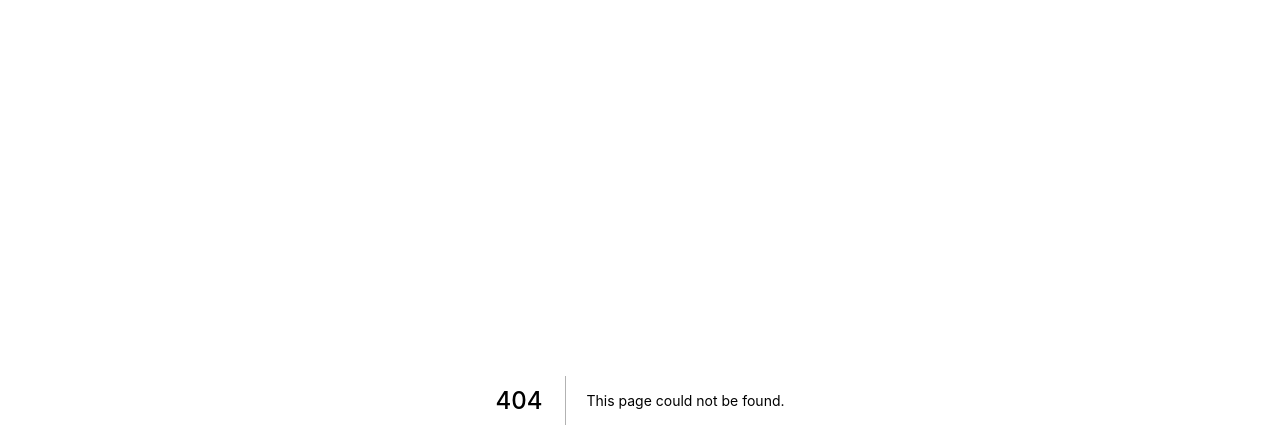
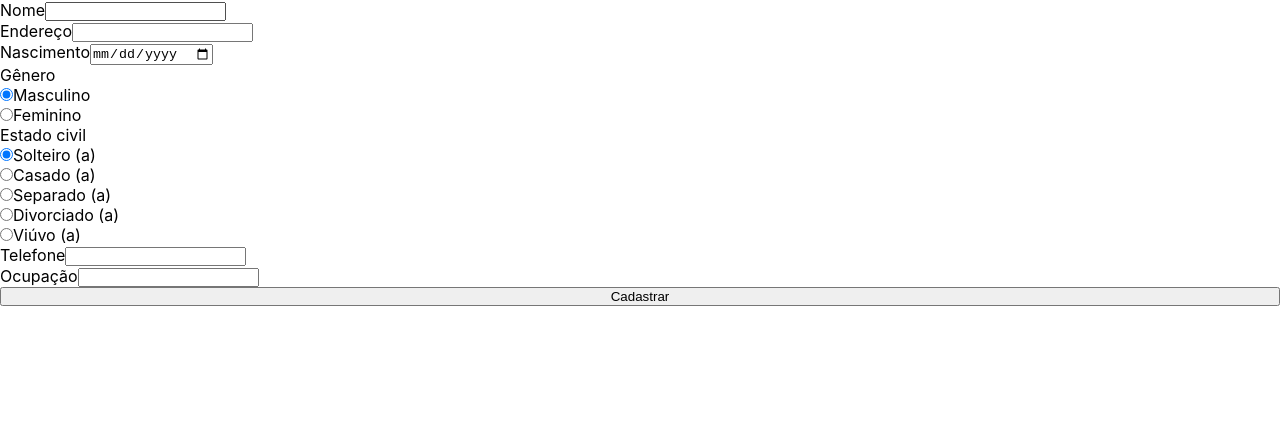
Before and after one commit to Panemiko/CRM, a Next.js app: page /client/register in a window 1280 px wide. Before the commit this address had no page. Shown: the top 448 px of the page. Built offline with nearby package versions, Linux system fonts and the light colour scheme.

Commit message:
feat(pages): add create client

```diff
--- /dev/null
+++ b/src/pages/client/register.js
@@ -0,0 +1,115 @@
+import React from 'react'
+import { useForm } from 'react-hook-form'
+import Page from '@components/Page'
+
+export default function ClientRegister() {
+    const { register, getValues } = useForm()
+
+    return (
+        <Page title='Cadastrar Cliente'>
+            <div style={{ display: 'flex', flexDirection: 'column' }}>
+                <label htmlFor='name'>
+                    Nome
+                    <input type='text' id='name' {...register('name')} />
+                </label>
+                <label htmlFor='address'>
+                    Endereço
+                    <input type='text' id='address' {...register('address')} />
+                </label>
+                <label htmlFor='birth'>
+                    Nascimento
+                    <input type='date' id='birth' {...register('birth')} />
+                </label>
+                <span>Gênero</span>
+                <label htmlFor='masculino'>
+                    <input
+                        type='radio'
+                        name='gender'
+                        id='masculino'
+                        value='Masculino'
+                        defaultChecked
+                        {...register('gender')}
+                    />
+                    Masculino
+                </label>
+                <label htmlFor='feminino'>
+                    <input
+                        type='radio'
+                        name='gender'
+                        id='feminino'
+                        value='Feminino'
+                        {...register('gender')}
+                    />
+                    Feminino
+                </label>
+                <span>Estado civil</span>
+                <label htmlFor='solteiro'>
+                    <input
+                        type='radio'
+                        name='maritalState'
+                        id='solteiro'
+                        value='Solteiro'
+                        defaultChecked
+                        {...register('maritalState')}
+                    />
+                    Solteiro (a)
+                </label>
+                <label htmlFor='casado'>
+                    <input
+                        type='radio'
+                        name='maritalState'
+                        id='casado'
+                        value='Casado'
+                        {...register('maritalState')}
+                    />
+                    Casado (a)
+                </label>
+                <label htmlFor='separado'>
+                    <input
+                        type='radio'
+                        name='maritalState'
+                        id='separado'
+                        value='Separado'
+                        {...register('maritalState')}
+                    />
+                    Separado (a)
+                </label>
+                <label htmlFor='divorciado'>
+                    <input
+                        type='radio'
+                        name='maritalState'
+                        id='divorciado'
+                        value='Divorciado'
+                        {...register('maritalState')}
+                    />
+                    Divorciado (a)
+                </label>
+                <label htmlFor='viuvo'>
+                    <input
+                        type='radio'
+                        name='maritalState'
+                        id='viuvo'
+                        value='Viuvo'
+                        {...register('maritalState')}
+                    />
+                    Viúvo (a)
+                </label>
+                <label>
+                    Telefone
+                    <input type='tel' id='phone' {...register('phone')} />
+                </label>
+                <label>
+                    Ocupação
+                    <input
+                        type='text'
+                        id='occupation'
+                        {...register('occupation')}
+                    />
+                </label>
+                <button onClick={() => alert(JSON.stringify(getValues()))}>
+                    Cadastrar
+                </button>
+            </div>
+        </Page>
+    )
+}
```
